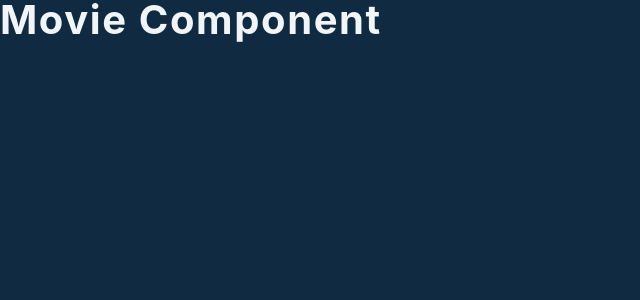
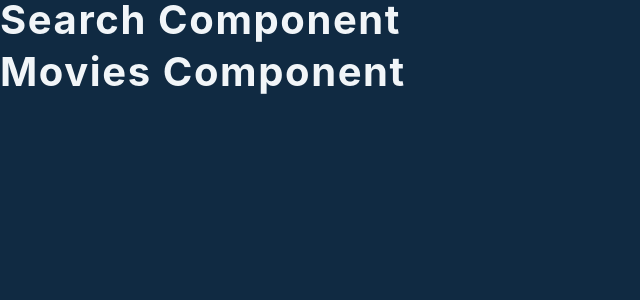
Before and after one commit to zgdino/movie-db, a React (Create React App) app in the folder setup/: page / in a window 1280 px wide. Shown: the top 300 px of the page, without its empty margins (0-640 px from the left). Built offline with nearby package versions, Linux system fonts and the light colour scheme; no server answers.

Commit message:
Home Component

```diff
--- a/setup/src/Home.js
+++ b/setup/src/Home.js
@@ -2,7 +2,10 @@ import React from 'react'
 import Form from './SearchForm'
 import Movies from './Movies'
 const Home = () => {
-  return <h2>movie component</h2>
+  return <main>
+    <Form />
+    <Movies />
+  </main>
 }
 
 export default Home
```
